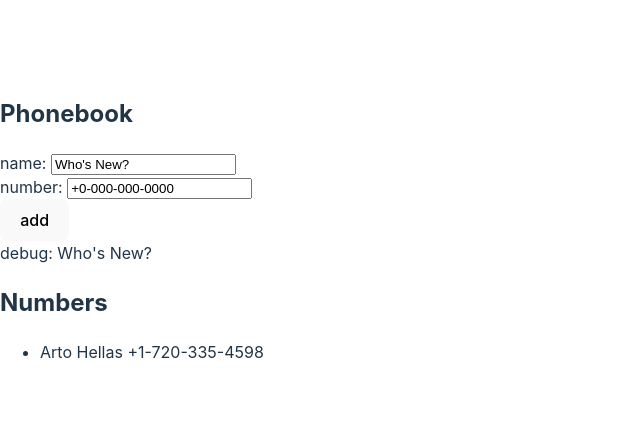
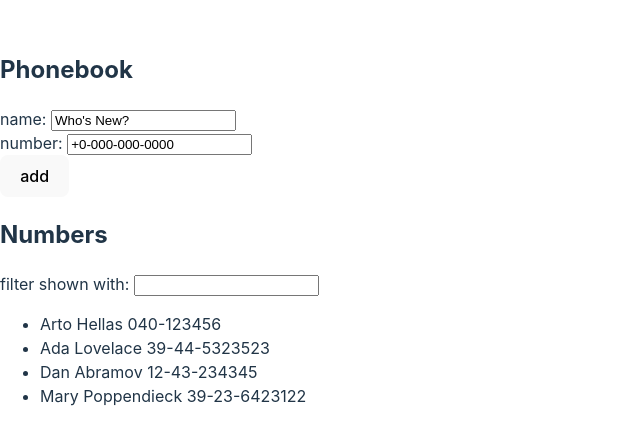
Before and after one commit to DonovanDarko/FullStackOpen, a React app in the folder part2/phonebook/: page / in a window 1280 px wide. Shown: the part 172-616 px from the top of the page, without its empty margins (0-640 px from the left). Built offline with nearby package versions, Linux system fonts and the light colour scheme; the HTML template or start-up script is replaced by a standard one.

Commit message:
exercise 2.9

```diff
--- a/part2/phonebook/src/App.jsx
+++ b/part2/phonebook/src/App.jsx
@@ -8,10 +8,15 @@
 
 const App = () => {
   const [persons, setPersons] = useState([
-    { name: 'Arto Hellas', number: '+1-720-335-4598' }
+    { name: 'Arto Hellas', number: '040-123456', id: 1 },
+    { name: 'Ada Lovelace', number: '39-44-5323523', id: 2 },
+    { name: 'Dan Abramov', number: '12-43-234345', id: 3 },
+    { name: 'Mary Poppendieck', number: '39-23-6423122', id: 4 }
   ])
+  const [personsToShow, setPersonsToShow] = useState(persons)
   const [newName, setNewName] = useState('Who\'s New?')
   const [newNumber, setNewNumber] = useState('+0-000-000-0000')
+  const [filter, setFilter] = useState('')
 
   const addPerson = (event) => {
     event.preventDefault()
@@ -24,10 +29,13 @@
       alert(`\'${newName}\' is already added to phonebook`)
     } else {
       setPersons(persons.concat(personObject))
+      setFilter('')
+      setPersonsToShow(persons.concat(personObject))
       setNewName('Who\'s Next?')
       setNewNumber('+0-000-000-0000')
     }
   }
+
 
   const handleNameChange = (event) => {
     setNewName(event.target.value)
@@ -35,6 +43,13 @@
 
   const handleNumberChange = (event) => {
     setNewNumber(event.target.value)
+  }
+
+  const handleFilterChange = (event) => {
+    setFilter(event.target.value)
+    setPersonsToShow(
+      persons.filter((person) => person.name.toLowerCase().includes(event.target.value.toLowerCase()))
+    )
   }
 
   return (
@@ -50,10 +65,12 @@
           <button type="submit">add</button>
         </div>
       </form>
-      <div>debug: {newName}</div>
       <h2>Numbers</h2>
+      <div>
+        <div>filter shown with: <input value={filter} onChange={handleFilterChange}/></div>
+      </div>
       <ul>
-        {persons.map(person => <Person key={person.name} person={person} /> )}
+        {personsToShow.map(person => <Person key={person.name} person={person} /> )}
       </ul>
     </div>
   )
```
